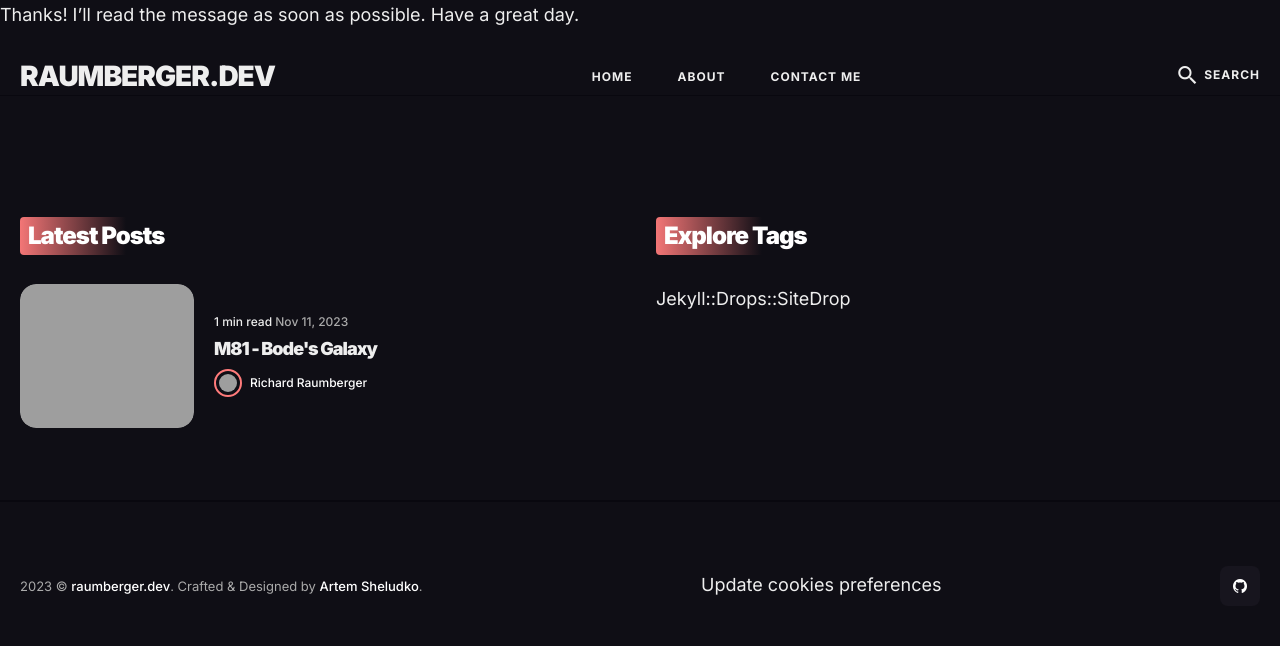
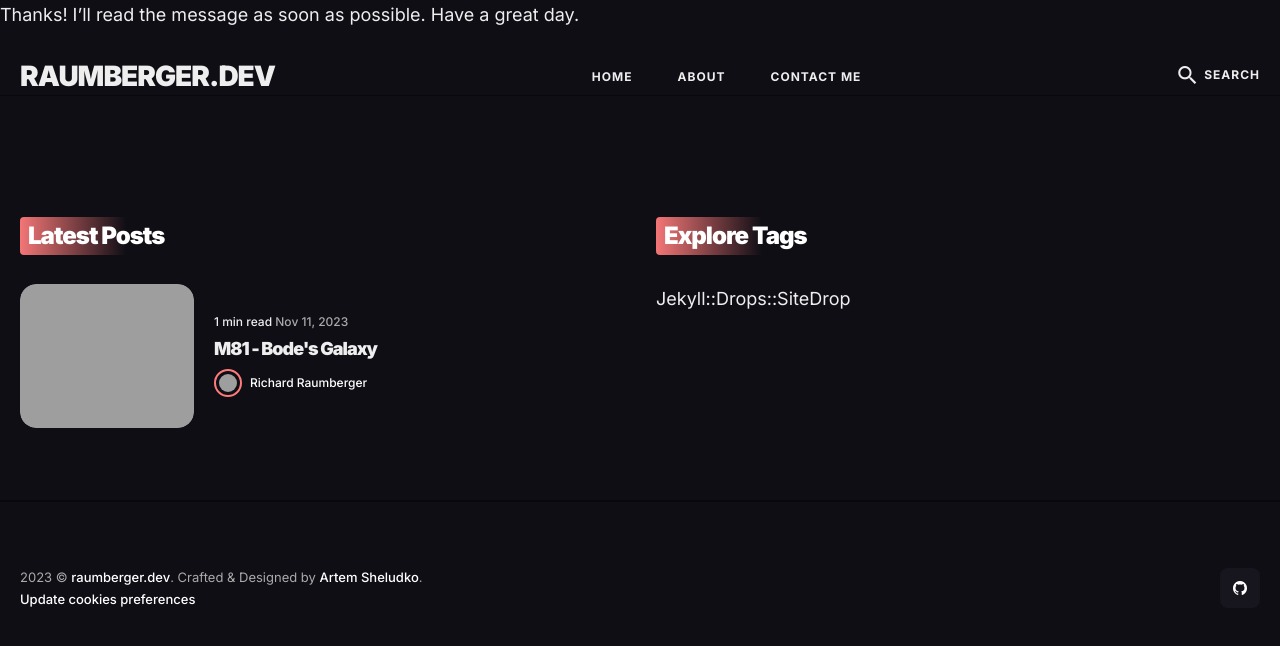
Before and after one commit to raumbear/raumberger.dev, a Jekyll site: the page built from _pages/contact-thanks.md, in a window 1280 px wide. Shown: the top 646 px of the page. Built offline with Jekyll 4.4.1, drawn with Linux system fonts in a browser that asks for light colours; nearby versions of some CDN libraries; comment, search, counter and statistics services are not loaded; grey boxes are pictures that could not be loaded.

Commit message:
fix cookie styling

```diff
--- a/_includes/cookieConsent.html
+++ b/_includes/cookieConsent.html
@@ -1,13 +1,10 @@
 <script type="text/javascript" src="https://www.termsfeed.com/public/cookie-consent/4.1.0/cookie-consent.js" charset="UTF-8"></script>
 <script type="text/javascript" charset="UTF-8">
 document.addEventListener('DOMContentLoaded', function () {
-cookieconsent.run({"notice_banner_type":"headline","consent_type":"express","palette":"light","language":"en","page_load_consent_levels":["strictly-necessary"],"notice_banner_reject_button_hide":false,"preferences_center_close_button_hide":false,"page_refresh_confirmation_buttons":false,"website_name":"raumberger.dev"});
+cookieconsent.run({"notice_banner_type":"headline","consent_type":"express","palette":"dark","language":"en","page_load_consent_levels":["strictly-necessary"],"notice_banner_reject_button_hide":false,"preferences_center_close_button_hide":false,"page_refresh_confirmation_buttons":false,"website_name":"raumberger.dev"});
 });
 </script>
 
-<!-- Dynatrace Real-User-Monitoring -->
 <script type="text/plain" data-cookie-consent="tracking">dtrum.enable()</script>
-<!-- end of Dynatrace Real-User-Monitoring-->
 
 <noscript>Free cookie consent management tool by <a href="https://www.termsfeed.com/">TermsFeed</a></noscript>
-<!-- End Cookie Consent by TermsFeed https://www.TermsFeed.com -->
--- a/_includes/footer.html
+++ b/_includes/footer.html
@@ -16,8 +16,9 @@
     <div class="row">
       <div class="col col-12">
       <div class="footer__inner">
-        <div class="copyright">{{site.time | date: '%Y'}} &copy; <a href="/">{{site.title}}</a>. Crafted & Designed by <a href="https://jekyllthemes.io/developers/artem-sheludko">Artem Sheludko</a>.</div>
-        <a href="#" id="open_preferences_center">Update cookies preferences</a>
+        <div class="copyright">{{site.time | date: '%Y'}} &copy; <a href="/">{{site.title}}</a>. Crafted & Designed by <a href="https://jekyllthemes.io/developers/artem-sheludko">Artem Sheludko</a>.<br>
+          <a href="#" id="open_preferences_center">Update cookies preferences</a>
+        </div>
         {% include social-links.html %}
         </div>
       </div>
```
